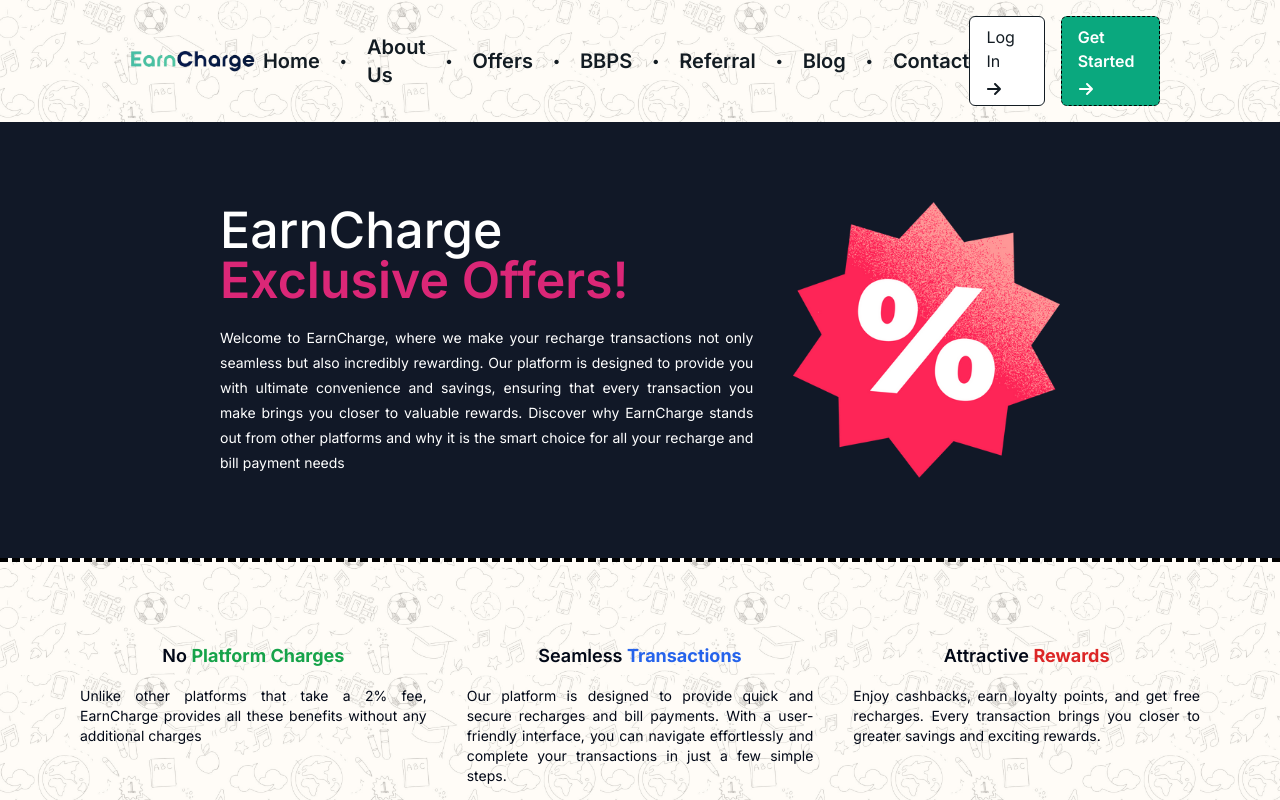
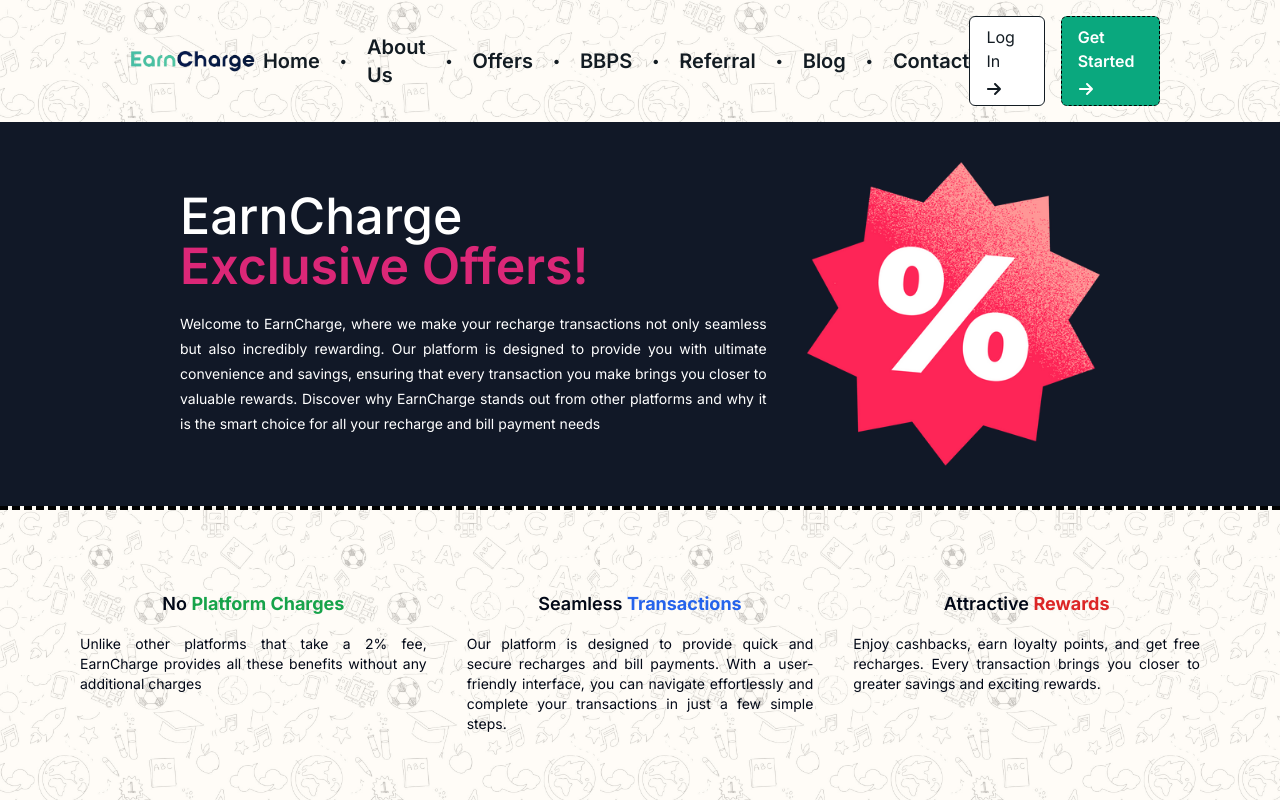
Before and after one commit to Vismay19999/earncharge-rewrite-frontend, a Next.js app: page /offers in a window 1280 px wide. Shown: the top 800 px of the page. Built offline with nearby package versions, Linux system fonts and the light colour scheme.

Commit message:
Offers Page

```diff
--- a/src/app/(others)/offers/page.tsx
+++ b/src/app/(others)/offers/page.tsx
@@ -8,10 +8,10 @@
   return (
     <>
       <div className="px-10 bg-gray-900 border-t-black border-dashed">
-        <div className="max-w-[1000px] p-20 m-auto justify-between items-center flex flex-wrap gap-10">
+        <div className="max-w-[1000px] p-10 m-auto justify-between items-center flex flex-wrap gap-10 lg:flex-row flex-col">
           <div className="flex-[2]">
             <h1 className="text-white font-semibold text-2xl">
-              <div className="flex flex-col text-[50px] font-[500] leading-[50px] ">
+              <div className="flex flex-col text-[50px] font-[500] leading-[50px]">
                 EarnCharge
                 <span className="text-pink-600 font-semibold">
                   Exclusive Offers!
```
